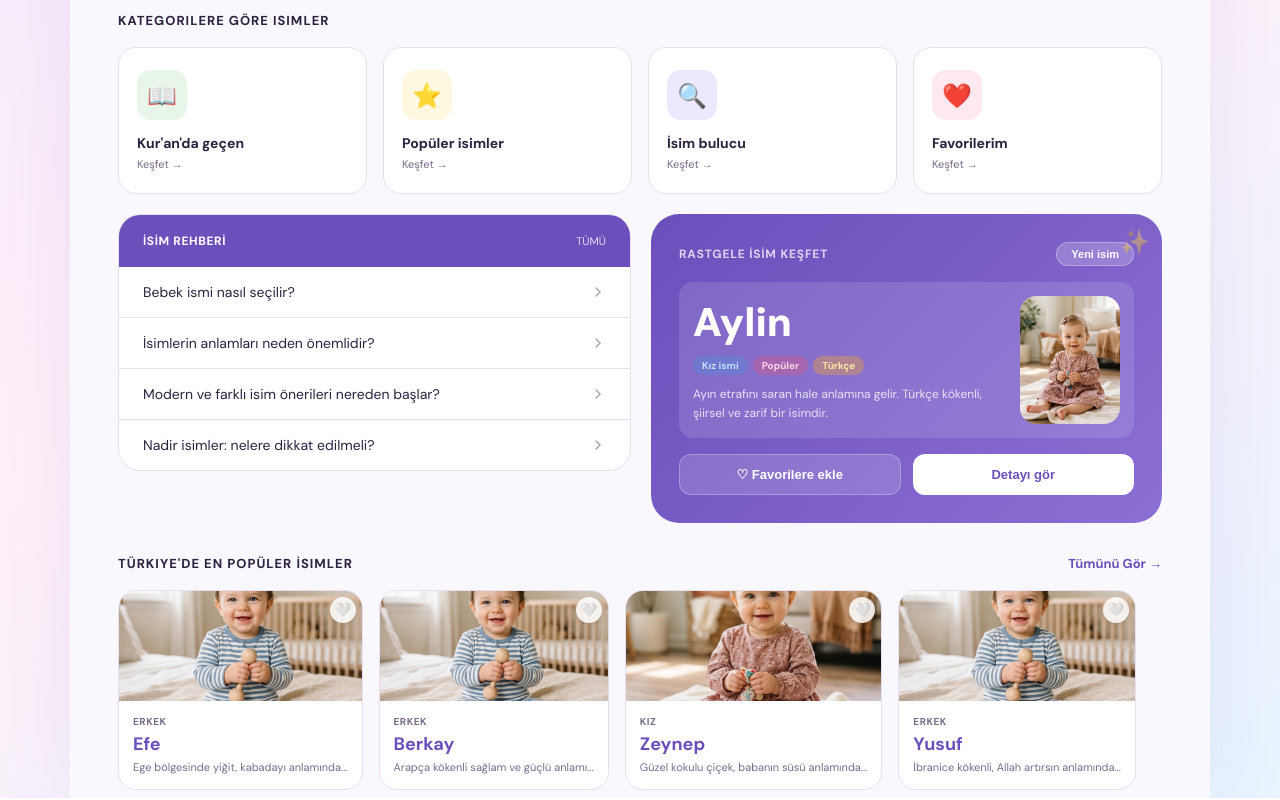
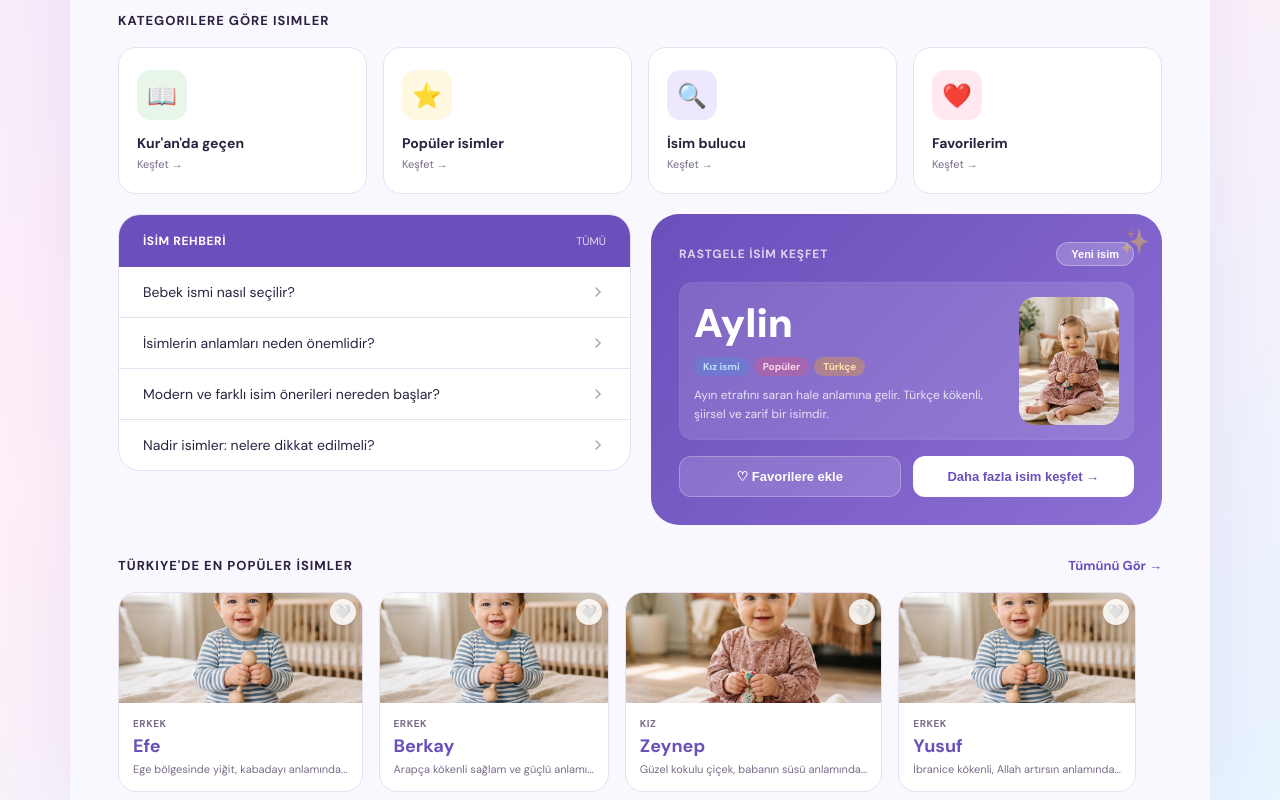
Before and after one commit to afeyza/yenidogan-app, a React (Vite) app: page / in a window 1280 px wide. Shown: the part 766-1566 px from the top of the page. Built offline with nearby package versions, Linux system fonts and the light colour scheme.

Commit message:
UI: Rastgele isim paneli butonlari ve kart etkilesimi iyilestirildi

```diff
--- a/src/index.css
+++ b/src/index.css
@@ -87,7 +87,22 @@ body{font-family:'DM Sans',sans-serif;background:#FAF8FF;color:var(--text);max-w
 .random-label{color:rgba(255,255,255,.75);font-size:11px;font-weight:700;letter-spacing:.8px;margin-bottom:12px;display:flex;align-items:center;justify-content:space-between}
 .new-btn{background:rgba(255,255,255,.2);color:#fff;border:1px solid rgba(255,255,255,.3);padding:5px 14px;border-radius:20px;font-size:11px;font-weight:600;cursor:pointer}
 .new-btn:hover{background:rgba(255,255,255,.3)}
-.name-card-inner{background:rgba(255,255,255,.12);border-radius:14px;padding:14px;display:flex;gap:12px;align-items:stretch}
+.name-card-inner{
+  background:rgba(255,255,255,.12);
+  border-radius:14px;
+  padding:14px;
+  display:flex;
+  gap:12px;
+  align-items:stretch;
+  transition: all 0.3s cubic-bezier(0.4, 0, 0.2, 1);
+  border: 1px solid rgba(255, 255, 255, 0.05);
+}
+.name-card-inner:hover {
+  background: rgba(255, 255, 255, 0.2);
+  transform: translateY(-4px) scale(1.02);
+  box-shadow: 0 10px 20px rgba(0,0,0,0.1);
+  border-color: rgba(255, 255, 255, 0.3);
+}
 .name-info{flex:1}
 .name-title{font-size:26px;font-weight:900;color:#fff;margin-bottom:6px}
 .name-tags{display:flex;flex-wrap:wrap;gap:5px;margin-bottom:10px}
--- a/src/pages/Home.tsx
+++ b/src/pages/Home.tsx
@@ -119,7 +119,7 @@ export const Home = () => {
               RASTGELE İSİM KEŞFET
               <button className="new-btn" onClick={handleNewName}>Yeni isim</button>
             </div>
-            <div className="name-card-inner">
+            <div className="name-card-inner" onClick={() => console.log('İsim detayı yakında!')} style={{ cursor: 'pointer' }}>
               <div className="name-info">
                 <div className="name-title">{currentName.n}</div>
                 <div className="name-tags">
@@ -142,7 +142,7 @@ export const Home = () => {
               >
                 {isFavorite(currentName.id) ? "❤️ Favorilerden çıkar" : "♡ Favorilere ekle"}
               </button>
-              <button className="action-btn action-detail" onClick={() => navigate('/finder')}>Detayı gör</button>
+              <button className="action-btn action-detail" onClick={() => navigate('/finder')}>Daha fazla isim keşfet →</button>
             </div>
           </div>
         </div>
```
